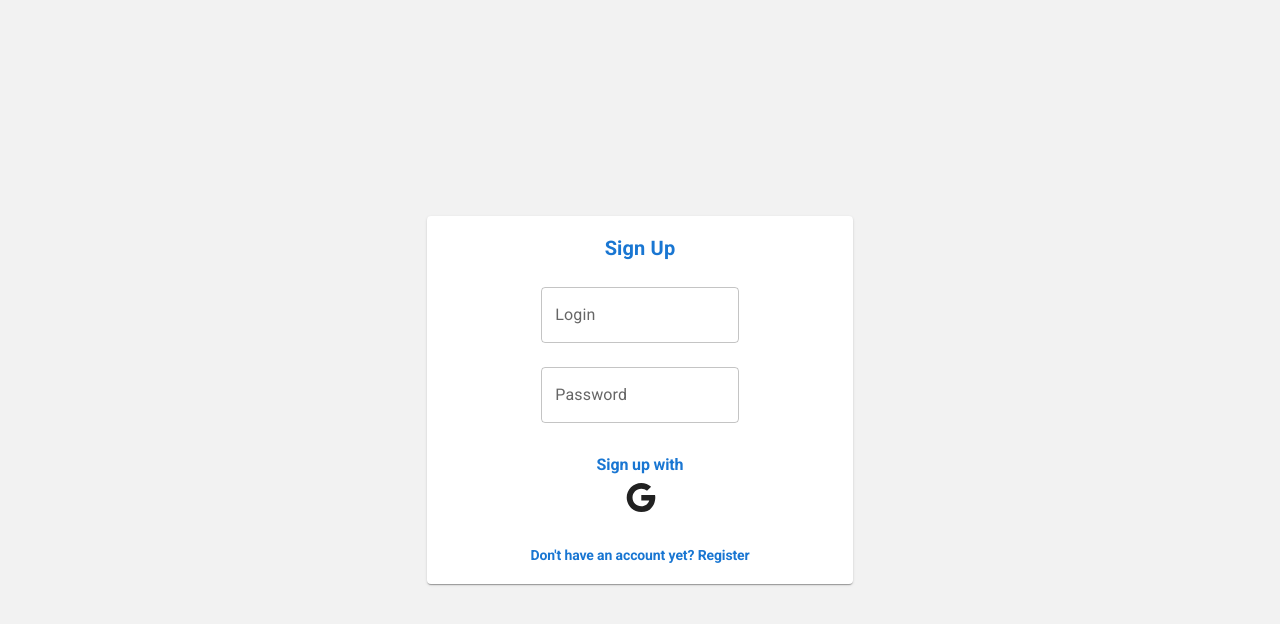
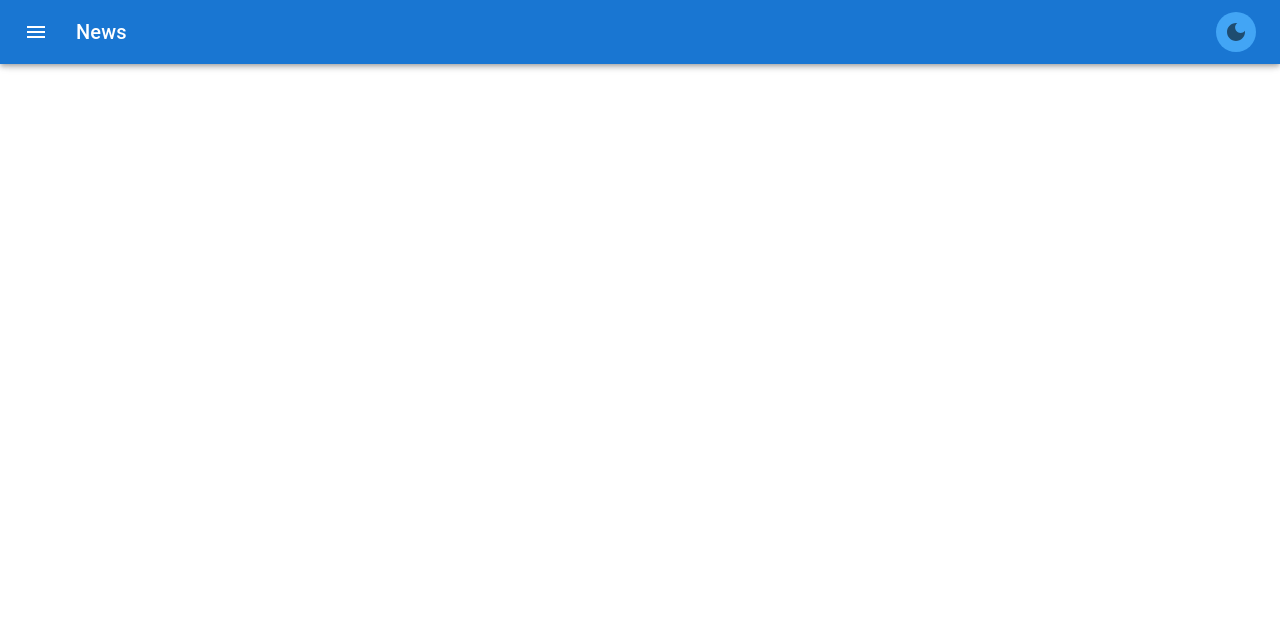
Before and after one commit to BrianBellamy/diplom, a React (Create React App) app: page / in a window 1280 px wide. Shown: the top 624 px of the page. Built offline with nearby package versions, Linux system fonts and the light colour scheme.

Commit message:
последнее обновление

```diff
--- a/package.json
+++ b/package.json
@@ -13,6 +13,7 @@
     "react": "^18.1.0",
     "react-dom": "^18.1.0",
     "react-icons": "^4.3.1",
+    "react-router-dom": "^6.3.0",
     "react-scripts": "5.0.1",
     "web-vitals": "^2.1.4"
   },
--- a/public/index.html
+++ b/public/index.html
@@ -12,7 +12,7 @@
     <link rel="apple-touch-icon" href="%PUBLIC_URL%/logo192.png" />
     <link
       rel="stylesheet"
-      href="https://fonts.googleapis.com/css?family=Roboto:300,400,500,700&display=swap"
+      href="https://fonts.googleapis.com/css2?family=Poppins:ital,wght@0,100;0,200;0,300;0,400;0,500;0,600;0,700;0,800;0,900;1,100;1,200;1,300;1,400&display=swap"
     />
     <!--
       manifest.json provides metadata used when your web app is installed on a
--- a/src/App.jsx
+++ b/src/App.jsx
@@ -1,89 +1,30 @@
-import { TextField, CssBaseline, Grid, Paper, Typography } from '@mui/material';
-import "./app.css"
-import GoogleIcon from '@mui/icons-material/Google';
+import {CssBaseline, createTheme, ThemeProvider,  } from '@mui/material';
+import { useState } from 'react';
+
+import Header from './components/Header';
 
 
+const darkTheme = createTheme({
+  palette: {
+    mode: 'dark'
+  },
+})
+
+const LightTheme = createTheme()
+
 const App = () => {
+  const [dark, setDark] = useState(false)
+
+  const toggleDark = () => {
+    setDark(!dark)
+  }
+
   return (
-    <div>
-      <CssBaseline>
-       <Grid
-       container
-       justifyContent='center'
-       alignItems='center'
-       sx={{
-         height: '100vh'
-       }}
-       >
-        <Grid item xs={12} sm={8} md={6} lg={4}>
-        <Paper elevaition={8} sx={{padding: '1rem'}}>
-            <Typography variant= "h6" component='h1' align= 'center' gutterBottom={true} sx= {{
-              color: "#1976D2",
-              fontWeight: 600,
-            }}>
-              Sign Up
-            </Typography>
-            <Grid
-            container
-            direction='column'
-            justifyContent='center'
-            alignItems='center'>
+    <ThemeProvider theme={dark ? darkTheme : LightTheme}>
+        <CssBaseline/>
 
-            <TextField
-            id="outlined-basic"
-            label="Login"
-            variant="outlined"
-            fullWidth
-            margin='normal'
-            align ='center' sx={{
-              maxWidth: '50%',
-            }}
-             />
-            <TextField
-            color='primary'
-            id="outlined-basic"
-            fullWidth
-            margin='normal'
-            label="Password"
-            variant="outlined"
-            align ='center' sx={{
-              maxWidth: '50%',
-              marginBottom: '2rem'
-              }}
-             />
-             </Grid>
-             <Typography variant= "h2" align= 'center' gutterBottom={true} sx= {{
-              color: "#1976D2",
-              fontSize: '16px',
-              fontWeight: 600,
-            }}>
-              Sign up with
-            </Typography>
-            <Grid container
-            direction='column'
-            justifyContent='center'
-            alignItems='center'>
-              <GoogleIcon fontSize='large'  sx={{
-              marginBottom: "2rem"
-
-            }}/>
-            </Grid>
-            <Typography variant= "h2" align= 'center' gutterBottom={true} sx= {{
-              color: "#1976D2",
-              fontSize: '14px',
-              fontWeight: 600,
-            }}>
-              Don't have an account yet?
-              Register
-            </Typography>
-
-          </Paper>
-
-        </Grid>
-       </Grid>
-
-      </CssBaseline>
-    </div>
+          <Header dark={dark} toggleDark={toggleDark} />
+    </ThemeProvider>
   );
 }
 
--- a/src/app.css
+++ b/src/app.css
@@ -1,3 +1,3 @@
 body, html, #root {
-    background-color: #F2F2F2;
+    font-family: 'Poppins', sans-serif;
 }
--- /dev/null
+++ b/src/components/Header.jsx
@@ -0,0 +1,40 @@
+import {AppBar, Toolbar, IconButton, Typography, } from '@mui/material'
+import React from 'react'
+import DarkModeIcon from '@mui/icons-material/DarkMode';
+import LightModeIcon from '@mui/icons-material/LightMode';
+import MenuIcon from '@mui/icons-material/Menu';
+
+
+
+const Header = (props) => {
+    const {dark, toggleDark} = props
+  return (
+    <AppBar>
+        <Toolbar>
+        <IconButton
+            size="large"
+            edge="start"
+            color="inherit"
+            aria-label="menu"
+            sx={{ mr: 2 }}
+          >
+            <MenuIcon />
+          </IconButton>
+          <Typography variant="h6" component="div" sx={{ flexGrow: 1 }}>
+            News
+          </Typography>
+        <IconButton
+        onClick={toggleDark}
+        color={dark ? 'primary' : 'default'}
+        sx={{
+            bgcolor: dark ? 'paper' : 'primary.light'
+        }}
+        >
+            {dark ? <LightModeIcon/> : <DarkModeIcon/>}
+          </IconButton>
+        </Toolbar>
+    </AppBar>
+  )
+}
+
+export default Header
```
Also changed, not shown: src/Register.jsx (added, +90 -0 lines), src/index.js (+4 -4 lines), 1 other file (tests, documents, lock files or other folders).
